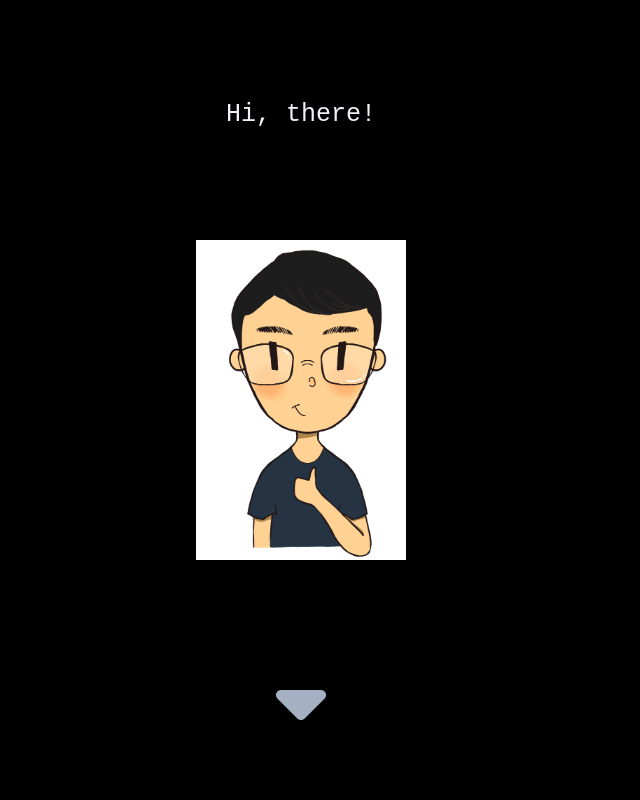
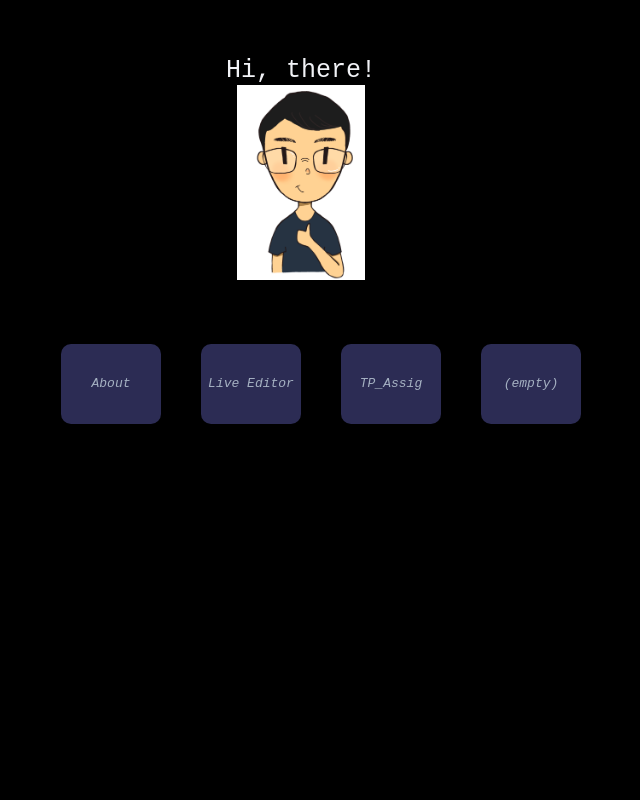
Before and after one commit to Vietnguyencong/newviet.github.io, a plain HTML site: page index.html in a window 1280 px wide. Shown: the top 800 px of the page, without its empty margins (339-979 px from the left). Drawn offline with Linux system fonts and the light colour scheme.

Commit message:
page index change view

```diff
--- a/index.html
+++ b/index.html
@@ -1,14 +1,11 @@
 <html>
 
 <head>
-    <title>Viet's Website 2</title>
+    <title>VietNam VO DICH</title>
     <link href='style.css' rel='stylesheet' type='text/css'>
     <script src="https://kit.fontawesome.com/42d9ef7afe.js" crossorigin="anonymous"></script>
     <script>
-    function gotoAbout()
-    {
 
-    }
     </script>
 </head>
 
@@ -16,22 +13,37 @@
     <div id='vietImg'>
         <p>Hi, there!</p>
         <img id='' src="Picture/bimPic.png" alt="viet's image" title="want to know more about me?" onclick="window.location.href='About/aboutviet.html'">
-    <a id="downIcon"href="#home"><i class="fas fa-caret-down"></i></a>
+    <!-- <a id="downIcon"href="#home"><i class="fas fa-caret-down"></i></a> -->
 
     </div>
 
-    <header id='home'>
+
         <div class='button'>
-            <div class='ele'><a class='button3' href='liveEditor/liveEditor.html'>Live Editor</a></div>
-            <div class='ele'><a class='button1' href='practice code/html.html'>Practice Code</a></div>
+            <a class='ele' href="About/aboutviet.html">
+                <!-- <div ><img style='height:50%' src='Picture/chrome.jpg'></div> -->
+                <i>About</i>
+            </a>
+            <a class='ele' href="liveEditor/liveEditor.html">
+                    <!-- <div ><img style='height:50%' src='Picture/chrome.jpg'></div> -->
+                    <i>Live Editor</i>
+                </a>
+            <a class='ele' href="practice code/html.html">
+                <!-- <div ><img style='height:50%' src='Picture/chrome.jpg'></div> -->
+                <i>TP_Assig</i>
+            </a>
+            <a class='ele' href="#">
+                <!-- <div ><img style='height:50%' src='Picture/chrome.jpg'></div> -->
+                <i>(empty)</i>
+            </a>
+            <!-- <div class='ele'><a class='button1' href='practice code/html.html'>Practice Code</a></div>
             <div class='ele'><a class='button2' href=''>Relax</a></div>
-            <div class='ele'><a class='button2' href='About/aboutviet.html'>About</a></div>
+            <div class='ele'><a class='button2' href='About/aboutviet.html'>About</a></div> -->
 
 
         </div>
-        <a id="upIcon"href="#vietImg"><i class="fas fa-sort-up"></i></a>
+        <!-- <a id="upIcon"href="#vietImg"><i class="fas fa-sort-up"></i></a> -->
 
-    </header>
+
 
 
 </body>
--- a/practice code/style.css
+++ b/practice code/style.css
@@ -179,15 +179,11 @@ article{
     position: relative;
     display:flex;
     flex-direction: column;
-    /* z-index: 99; */
     width:90%;
-    /* width:110%; */
     border: 2px solid #f0932b;
     height: 270px;
-    /* height: 500px; */
     transition-duration:0.5s;
     z-index: 998;
-    /* transform: translateX(-30px)  */
 }
 
  .editor{
--- a/style.css
+++ b/style.css
@@ -8,14 +8,7 @@
 }
 
 /* the bottom screen */
-header{
-    background-color: black;
-    height:100%;
-    background-position: center;
-   display: flex;
-   justify-content: center;
-   align-items: center;
-}
+
 /* #viet{
     color:#95afc0;
     font-size: 25;
@@ -39,25 +32,65 @@ h2{
     font-size: 20px */
 
 .button {
-    width: 100%;
+    position: relative;
     margin-left:0px;
-    text-align:center;
-    margin-top:20px
+    margin-top:100px;
+    left: 20px;
+    /* text-align: center; */
+    display: flex;
+    align-items: center;
+    justify-content: center;
 }
 
-.button a{
+.ele{
+    /* display:flex;
+    flex-direction:column; */
+    width: 100px;height: 80px;
+    border-radius: 10px;
+    background: #2c2c54;
+    text-align:center;
+    line-height: 80px;
+    color: white;
+    display: inline-block;
+    text-decoration: none;
+    /* box-shadow: 0 5px 15px -5px #95afc0; */
+    transition: 0.3s linear;
+    margin: 20px
+}
+.ele i{
+    transition: 0.2s linear;
+}
+.ele i{
+    background: none;
+    text-decoration: none;
+}
+.ele:hover i{
+    color: #ff5252;
+    font-size: 15px;
+
+}
+.ele:hover{
+
+}
+/* .ele:hover{
+    background-color: #E03C18;
+
+} */
+
+
+
+
+
+/* .button a{
     color:#d1d8e0; text-decoration:none;
     font-size: 25;
     transition-duration: .3s;
 }
-.button:hover{
-    color: #badc58;
 
-}
 .button a:hover{
     color:#eb3b5a;
     font-size: 30px
-}
+} */
 #about{
      text-align:center;
      margin-top: 100px;
@@ -85,22 +118,24 @@ h2{
 
 #vietImg{
     position: relative;
-    height: 100%;
+    /* height: 100%; */
     width: 100%;
     display: flex;
-    justify-content: center;
+    flex-direction: column;
+    /* justify-content: center; */
+    top: 7%;
     align-items: center;
 }
 #vietImg p{
     font-size: 25px;
     color: #f1f2f6;
-    position: absolute;
-    top: 100px; text-align: center;
+    top: 10%; text-align: center;
 
 }
 #vietImg img
 {
-    height: 40%;
+    /* height: 30%; */
+    width: 10%;
     cursor: pointer;
 }
 
```
Also changed, not shown: Picture/chrome.jpg (added).
